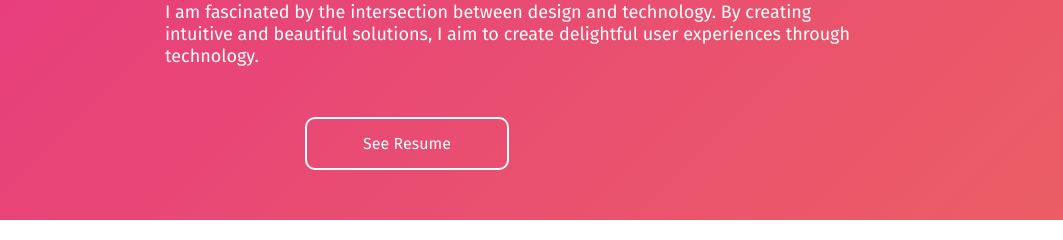
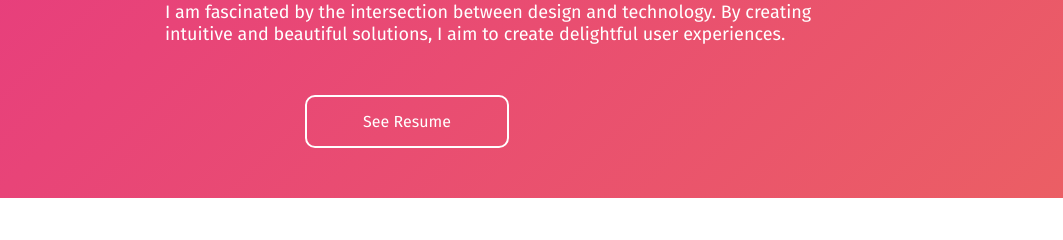
Before and after one commit to Justin-Luo/justinluo-website, a plain HTML site: page index.html in a window 1280 px wide. Shown: the part 310-550 px from the top of the page, 0-1063 px from the left. Drawn offline with nearby package versions, Linux system fonts and the light colour scheme.

Commit message:
Update index.html
slight update to bio

```diff
--- a/index.html
+++ b/index.html
@@ -45,7 +45,7 @@
       <h1 id="bio-intro">JUSTIN LUO</h1>
       <h2 id="bio-description">DESIGNER | DEVELOPER</h2>
       <p id="bio-text">I am fascinated by the intersection between design and technology. By creating intuitive and beautiful
-        solutions, I aim to create delightful user experiences through technology.</p>
+        solutions, I aim to create delightful user experiences.</p>
       <div id="resume-button">
         <a id="resume-link" href="./pages/Justin-Luo-Resume.pdf" target="_blank">
           <p id="see-resume">See Resume</p>
```
